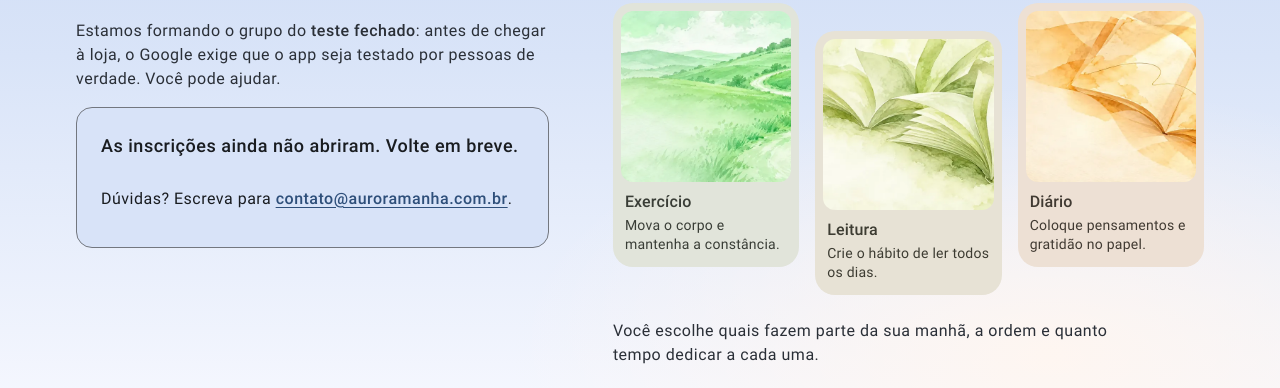
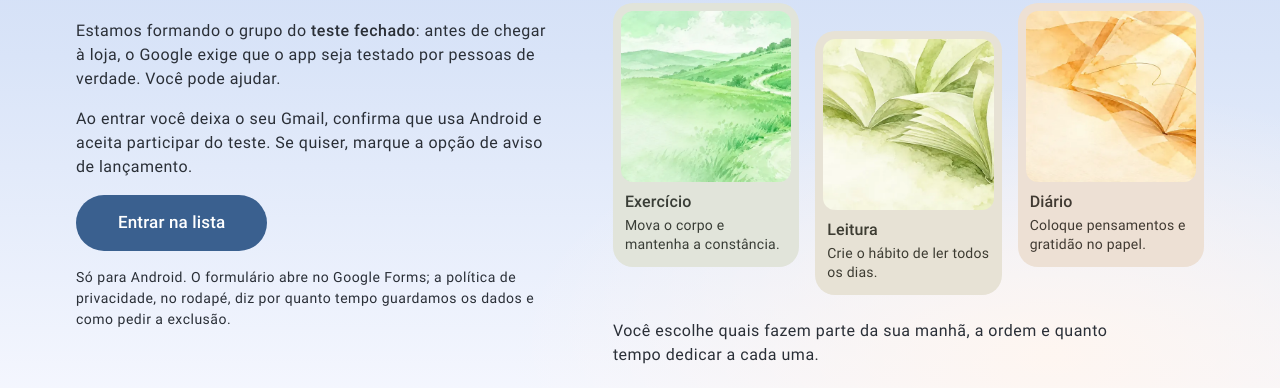
Before and after one commit to ar-agencia-ia/aurora-app, a website: page index.html in a window 1280 px wide. Shown: the part 412-800 px from the top of the page. Drawn offline with Linux system fonts and the light colour scheme.

Commit message:
feat: abre o Portão do teste fechado com a URL do Forms
Pré-voo do runbook concluído pelo gestor, que autorizou a abertura em 2026-10-31.

Co-Authored-By: Claude Sonnet 5.5 <noreply@anthropic.com>

```diff
--- a/index.html
+++ b/index.html
@@ -187,7 +187,7 @@ footer p{font-size:.875rem;color:var(--mut);margin-bottom:var(--space-sm)}
 
 <script>
 (function () {
-  var FORMS_URL = "";
+  var FORMS_URL = "https://docs.google.com/forms/d/e/1FAIpQLSeyOjpFaCKAo4Tze6rEW1JiQrP_u21FrlNmNtiabkxp2OLERg/viewform";
   if (!FORMS_URL) return;
   document.querySelectorAll("[data-entrar]").forEach(function (a) { a.setAttribute("href", FORMS_URL); });
   document.querySelectorAll("[data-fechado]").forEach(function (el) { el.hidden = true; });
```
